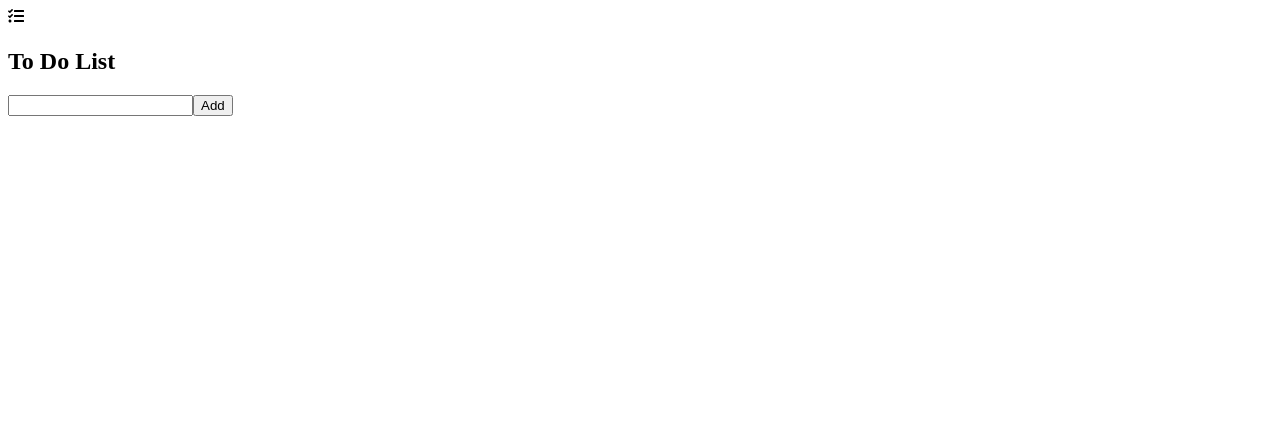
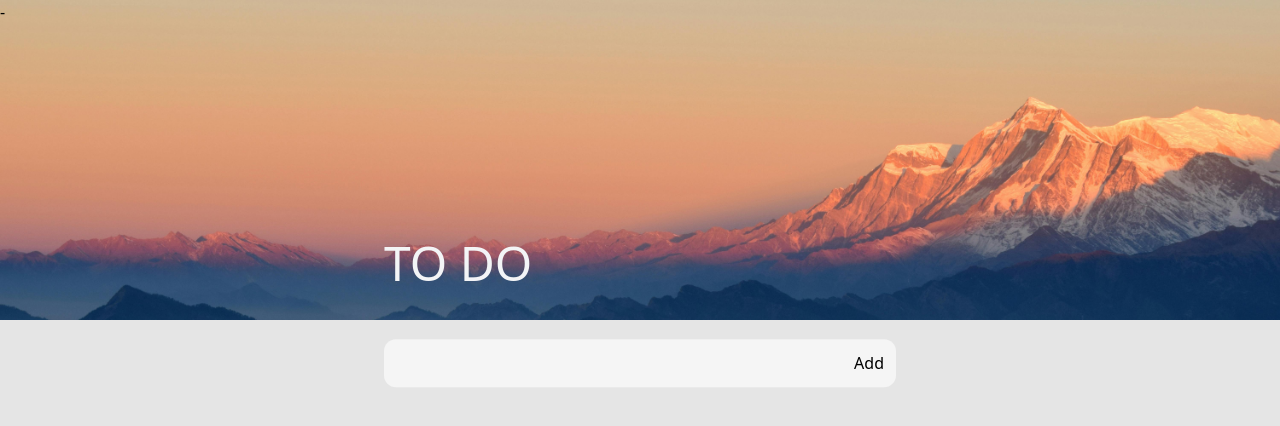
Before and after one commit to yagmurtasanyurek/To-do-list-, a React (Vite) app: page / in a window 1280 px wide. Shown: the top 426 px of the page. Built offline with nearby package versions, Linux system fonts and the light colour scheme.

Commit message:
Add: lots of css

```diff
--- a/src/App.jsx
+++ b/src/App.jsx
@@ -3,16 +3,27 @@ import TaskList from "./components/TaskList.jsx";
 import Header from "./components/Header.jsx";
 import TasksContext from "./context/TasksContext.jsx";
 import { useContext, useEffect } from "react";
+import MountainImage from "./image/mountain2.jpg";
 
 function App() {
   const { tasks, fetchTasks } = useContext(TasksContext);
 
   return (
-    <div>
-      <Header />
-      <TaskInput />
-      <TaskList />
+    <div className=" min-h-screen bg-neutral-200">
+      <div className=" relative h-[40vh] w-full z-0 bg-[url(./image/mountain2.jpg)] bg-cover bg-center bg-no-repeat">
+        -
+      </div>
+      {/*   <div className="flex justify-center"> */}
+      <div
+        className="absolute  left-1/2 top-1/2  translate-x-[-50%] translate-y-[-90%] z-10
+           w-2/5 "
+      >
+        <Header />
+        <TaskInput />
+        <TaskList />
+      </div>
     </div>
+    /*    </div> */
   );
 }
 
--- a/src/components/Header.jsx
+++ b/src/components/Header.jsx
@@ -1,12 +1,8 @@
-import { FaTasks } from "react-icons/fa";
 function Header() {
   return (
-    <section>
-      <div>
-        <FaTasks />
-        <h1>To Do List</h1>
-      </div>
-    </section>
+    <div className="text-[48px] text-gray-100 mb-10">
+      <h1>TO DO</h1>
+    </div>
   );
 }
 
--- a/src/components/ShowTask.jsx
+++ b/src/components/ShowTask.jsx
@@ -3,9 +3,12 @@ import Checkbox from "./Checkbox.jsx";
 
 function ShowTask({ task }) {
   return (
-    <li>
-      <Checkbox task={task} />
-      {task.name}
+    <li className="flex justify-between border-b border-gray-300 p-4">
+      <div className=" flex justify-between gap-3">
+        <Checkbox task={task} />
+        {task.name}
+      </div>
+
       <TaskDelete task={task} />
     </li>
   );
--- a/src/components/TaskDelete.jsx
+++ b/src/components/TaskDelete.jsx
@@ -8,7 +8,7 @@ function TaskDelete({ task }) {
     deleteTask(task.id);
   };
   return (
-    <button onClick={handleDeleteClick}>
+    <button className="cursor-pointer" onClick={handleDeleteClick}>
       <MdDelete />
     </button>
   );
--- a/src/components/TaskInput.jsx
+++ b/src/components/TaskInput.jsx
@@ -15,12 +15,19 @@ function TaskInput() {
   };
 
   return (
-    <div>
-      <form onSubmit={handleSubmit}>
-        <input value={taskName} onChange={handleChange} />
-        <button>Add</button>
-      </form>
-    </div>
+    <form
+      onSubmit={handleSubmit}
+      className="flex w-full  bg-neutral-100 mb-8 rounded-xl"
+    >
+      <input
+        className=" min-h-8 p-3 grow rounded-xl outline-red-300 focus:outline-2 "
+        value={taskName}
+        onChange={handleChange}
+      />
+      <button className=" rounded-r-sm cursor-pointer min-h-8 grow-0 p-3">
+        Add
+      </button>
+    </form>
   );
 }
 
--- a/src/components/TaskList.jsx
+++ b/src/components/TaskList.jsx
@@ -9,7 +9,7 @@ function TaskList() {
     return <ShowTask task={task} key={task.id} />;
   });
   return (
-    <div>
+    <div className="bg-neutral-100  rounded-xl overflow-hidden">
       <ul>{renderedTasks}</ul>
     </div>
   );
--- a/src/index.jsx
+++ b/src/index.jsx
@@ -3,6 +3,7 @@ import ReactDOM, { createRoot } from "react-dom/client";
 import App from "./App.jsx";
 import TasksContext from "./context/TasksContext.jsx";
 import { TasksProvider } from "./context/TasksContext.jsx";
+import "./index.css";
 
 const el = document.getElementById("root");
 const root = createRoot(el);
```
Also changed, not shown: src/image/mountain2.jpg (added).
